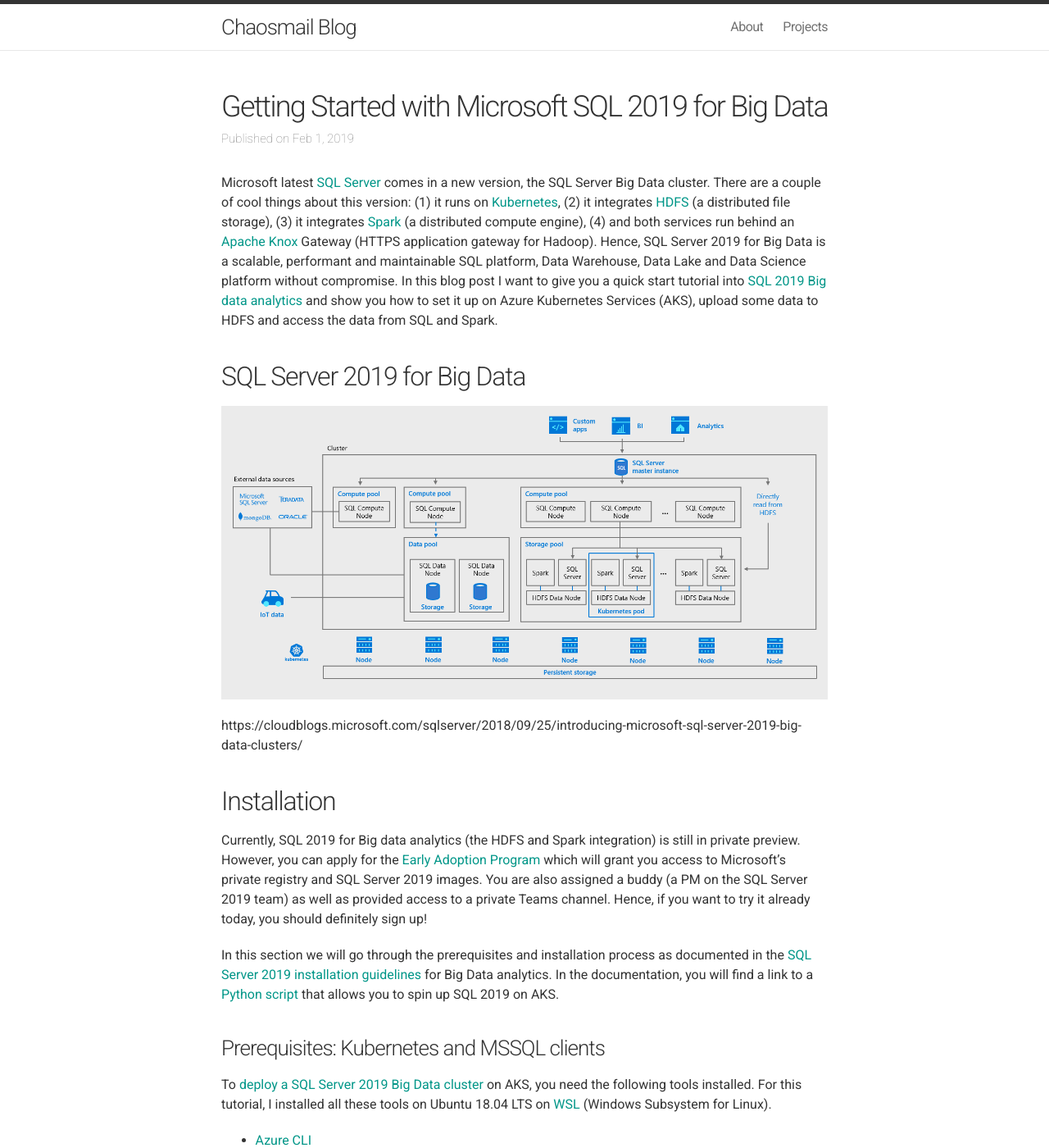
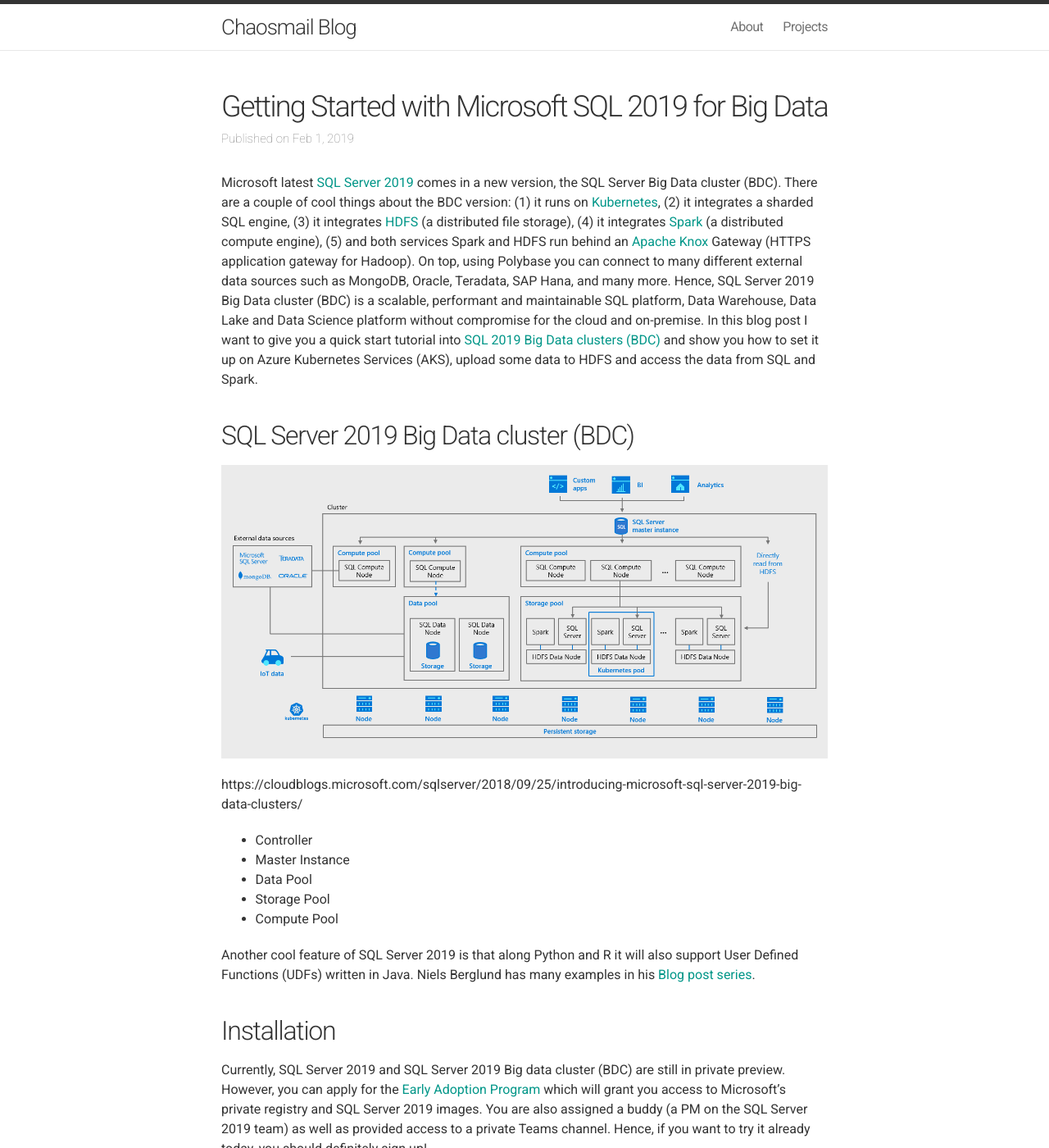
Before and after one commit to chaosmail/chaosmail.github.com, a Jekyll site: the page built from _posts/2019-02-01-getting-started-with-sql2019.md, in a window 1280 px wide and 1400 px high. Shown: the whole window at 82% size. Built offline with Jekyll 4.4.1, drawn with Linux system fonts in a browser that asks for light colours; nearby versions of some CDN libraries; comment, search, counter and statistics services are not loaded; some of the changed text lies outside the part shown.

Commit message:
update sql 2019

````diff
--- a/_posts/2019-02-01-getting-started-with-sql2019.md
+++ b/_posts/2019-02-01-getting-started-with-sql2019.md
@@ -7,24 +7,34 @@
 comments: true
 ---
 
-Microsoft latest [SQL Server][sql-server-2019] comes in a new version, the SQL Server Big Data cluster. There are a couple of cool things about this version: (1) it runs on [Kubernetes][kubernetes], (2) it integrates [HDFS][apache-hdfs] (a distributed file storage), (3) it integrates [Spark][apache-spark] (a distributed compute engine), (4) and both services run behind an [Apache Knox][apache-knox] Gateway (HTTPS application gateway for Hadoop). Hence, SQL Server 2019 for Big Data is a scalable, performant and maintainable SQL platform, Data Warehouse, Data Lake and Data Science platform without compromise. In this blog post I want to give you a quick start tutorial into [SQL 2019 Big data analytics][sql-server-2019-bigdata] and show you how to set it up on Azure Kubernetes Services (AKS), upload some data to HDFS and access the data from SQL and Spark.
+Microsoft latest [SQL Server 2019][sql-server-2019] comes in a new version, the SQL Server Big Data cluster (BDC). There are a couple of cool things about the BDC version: (1) it runs on [Kubernetes][kubernetes], (2) it integrates a sharded SQL engine, (3) it integrates [HDFS][apache-hdfs] (a distributed file storage), (4) it integrates [Spark][apache-spark] (a distributed compute engine), (5) and both services Spark and HDFS run behind an [Apache Knox][apache-knox] Gateway (HTTPS application gateway for Hadoop). On top, using Polybase you can connect to many different external data sources such as MongoDB, Oracle, Teradata, SAP Hana, and many more. Hence, SQL Server 2019 Big Data cluster (BDC) is a scalable, performant and maintainable SQL platform, Data Warehouse, Data Lake and Data Science platform without compromise for the cloud and on-premise. In this blog post I want to give you a quick start tutorial into [SQL 2019 Big Data clusters (BDC)][sql-server-2019-bigdata] and show you how to set it up on Azure Kubernetes Services (AKS), upload some data to HDFS and access the data from SQL and Spark.
 
-## SQL Server 2019 for Big Data
-
+## SQL Server 2019 Big Data cluster (BDC)
 
 ![SQL Server 2019 for Big Data architecture]({{ site.baseurl }}/images/sql2019/SQL-Server-2019-big-data-cluster.png "SQL Server 2019 for Big Data architecture"){: .image-col-1}
 
 https://cloudblogs.microsoft.com/sqlserver/2018/09/25/introducing-microsoft-sql-server-2019-big-data-clusters/
 
+* Controller
+* Master Instance
+* Data Pool
+* Storage Pool
+* Compute Pool
+
+Another cool feature of SQL Server 2019 is that along Python and R it will also support User Defined Functions (UDFs) written in Java. Niels Berglund has many examples in his [Blog post series](http://www.nielsberglund.com/s2k19_ext_framework_java/).
+
 ## Installation
 
-Currently, SQL 2019 for Big data analytics (the HDFS and Spark integration) is still in private preview. However, you can apply for the [Early Adoption Program][sql-server-2019-early-adoption] which will grant you access to Microsoft's private registry and SQL Server 2019 images. You are also assigned a buddy (a PM on the SQL Server 2019 team) as well as provided access to a private Teams channel. Hence, if you want to try it already today, you should definitely sign up!
+Currently, SQL Server 2019 and SQL Server 2019 Big data cluster (BDC) are still in private preview. However, you can apply for the [Early Adoption Program][sql-server-2019-early-adoption] which will grant you access to Microsoft's private registry and SQL Server 2019 images. You are also assigned a buddy (a PM on the SQL Server 2019 team) as well as provided access to a private Teams channel. Hence, if you want to try it already today, you should definitely sign up!
 
 In this section we will go through the prerequisites and installation process as documented in the [SQL Server 2019 installation guidelines][sql-server-2019-deploy-bigdata] for Big Data analytics. In the documentation, you will find a link to a [Python script][sql-server-2019-deploy-bigdata-github] that allows you to spin up SQL 2019 on AKS.
 
+> If you want to install SQL Server 2019 BDC on your on-premise Kubernetes cluster, you can follow the steps in [Christopher Adkin's Blog](https://chrisadkin.io/2018/12/18/building-a-kubernetes-cluster-for-sql-server-2019-big-data-clusters-part-1-hyper-v-virtual-machine-creation/
+).
+
 ### Prerequisites: Kubernetes and MSSQL clients
 
-To [deploy a SQL Server 2019 Big Data cluster][sql-server-2019-deploy-bigdata] on AKS, you need the following tools installed. For this tutorial, I installed all these tools on Ubuntu 18.04 LTS on [WSL](https://docs.microsoft.com/en-us/windows/wsl/install-win10) (Windows Subsystem for Linux).
+To [deploy a SQL Server 2019 Big Data cluster (BDC)][sql-server-2019-deploy-bigdata] on Azure Kubernetes Services (AKS), you need the following tools installed. For this tutorial, I installed all these tools on Ubuntu 18.04 LTS on [WSL](https://docs.microsoft.com/en-us/windows/wsl/install-win10) (Windows Subsystem for Linux).
 
 * [Azure CLI](https://docs.microsoft.com/en-us/cli/azure/install-azure-cli?view=azure-cli-latest)
 * [kubectl][install-kubectl]
@@ -57,7 +67,7 @@
 sudo apt-get install -y kubectl=1.10.9-00
 ```
 
-The `mssqlctl` tool is a handy command-line utility that allows you to create and manage SQL Server 2019 Big Data installations. You can [install it][install-mssqlctl] using pip with the following command:
+The `mssqlctl` tool is a handy command-line utility that allows you to create and manage SQL Server 2019 Big Data cluster installations. You can [install it][install-mssqlctl] using pip with the following command:
 
 ```sh
 $ pip3 install --extra-index-url https://private-repo.microsoft.com/python/ctp-2.2 mssqlctl --user
@@ -67,11 +77,11 @@
 
 ### Prerequisites: Azure Data Studio
 
-[Azure Data Studio][azure-data-studio] is a cross-platform management tool for Microsoft databases. It's like SQL Server Management Studio on top of the popular VS Code editor engine, a rich TSQL editor with IntelliSense and Plugin support. Currently, it's the easiest way to connect to the different SQL Server 2019 endpoints (SQL, HDFS, and Spark). To do so, you need to [install Data Studio][azure-data-studio-install] and the [SQL Server 2019 extension][azure-data-studio-install-sql2019].
+[Azure Data Studio][azure-data-studio] is a cross-platform management tool for Microsoft databases. It's like SQL Server Management Studio on top of the popular VS Code editor engine, a rich T-SQL editor with IntelliSense and Plugin support. Currently, it's the easiest way to connect to the different SQL Server 2019 endpoints (SQL, HDFS, and Spark). To do so, you need to [install Data Studio][azure-data-studio-install] and the [SQL Server 2019 extension][azure-data-studio-install-sql2019].
 
 ![Azure Data Studio with SQL Server 2019 extension]({{ site.baseurl }}/images/sql2019/data-studio.png "Azure Data Studio with SQL Server 2019 extension"){: .image-col-1}
 
-### Install SQL Server 2019 on AKS
+### Install SQL Server 2019 BDC on AKS
 
 In this section, we will follow the steps from the [installation script][sql-server-2019-deploy-bigdata-github] in order to install SQL Server 2019 for Big Data on AKS. I will give you a bit more details and explanation about the executed steps. If you just want to install SQL Server 2019 for Big Data, you can as well just use the script.
 
@@ -144,21 +154,21 @@
 $ az aks browse --resource-group $GROUP_NAME --name $CLUSTER_NAME
 ```
 
-The Kuerbenetes dashboard should now be available via [http://localhost:8001](http://localhost:8001). I recommend you to open it and take a look to verify everything is green.
+The Kuerbenetes dashboard should now be available via [http://localhost:8001](http://localhost:8001). I recommend you to open it and take a look at your newly created cluster.
 
-Finally, we can deploy SQL Server 2019 for Big Data on the Kubernetes cluster. This is quite easy using the `mssqlctl` command-line utility.
+Finally, we can deploy SQL Server 2019 BDC on the Kubernetes cluster using the `mssqlctl` command-line utility.
 
 ```sh
 $ mssqlctl create cluster $CLUSTER_NAME
 ```
 
-Great, that was it! You are now ready to get started.
+Great, that was it! You are now ready to get started. The following figure shows the Kubernetes dashboard with an installed instance of SQL Server 2019 BDC. You can see the Storage, Data and Compute pools as well as the SQL Master instance.
 
-![Kubernetes dashboard for SQL Server 2019]({{ site.baseurl }}/images/sql2019/kubernetes.png "Kubernetes dashboard for SQL Server 2019"){: .image-col-1}
+![Kubernetes dashboard for SQL Server 2019 BDC]({{ site.baseurl }}/images/sql2019/kubernetes.png "Kubernetes dashboard for SQL Server 2019"){: .image-col-1}
 
 ## Examples of SQL Server 2019 for Big Data Analytics
 
-For this section, we will use Azure Data Studio with the SQL Server 2019 extension.
+For this section, we will use Azure Data Studio with the SQL Server 2019 extension which let's us connect to both the SQL Server endpoint as well as the Knox endpoint for HDFS and Spark.
 
 ### Working with HDFS
 
@@ -166,17 +176,21 @@
 $ kubectl get service service-security-lb -o=custom-columns="IP:.status.loadBalancer.ingress[0].ip,PORT:.spec.ports[0].port" -n $CLUSTER_NAME
 ```
 
+https://docs.microsoft.com/en-us/sql/big-data-cluster/quickstart-big-data-cluster-deploy?view=sql-server-ver15#hdfs
+
 ### Working with SQL
 
-Let's retrieve the SQL Server endpoint from the Kubernetes cluster.
+Let's retrieve the SQL Server *Master Instance* endpoint from the Kubernetes cluster.
 
 ```sh
 $ kubectl get service endpoint-master-pool -o=custom-columns="IP:.status.loadBalancer.ingress[0].ip,PORT:.spec.ports[0].port" -n $CLUSTER_NAME
 ```
 
-You can connect to the SQL Server endpoint using standard SQL tooling, such as SQL Server Management Studio or Azure Data Studio. In Data Studio, select connection type `Microsoft SQL Server`.
+It is a just a normal SQL Server master instance like in SQL Server 2017. Hence, you can connect to the SQL Server endpoint using standard SQL tooling, such as SQL Server Management Studio or Azure Data Studio. In Data Studio, select connection type `Microsoft SQL Server`.
 
 ![External table in SQL Server 2019]({{ site.baseurl }}/images/sql2019/sql.png "External table in SQL Server 2019"){: .image-col-1}
+
+https://docs.microsoft.com/en-us/sql/big-data-cluster/quickstart-big-data-cluster-deploy?view=sql-server-ver15#master
 
 ### Working with Spark
 
````
